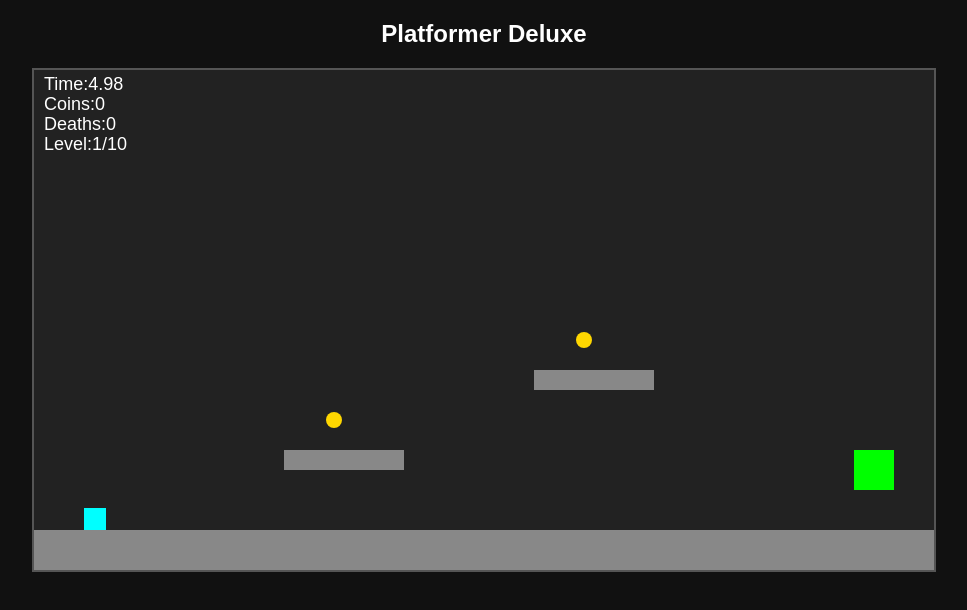
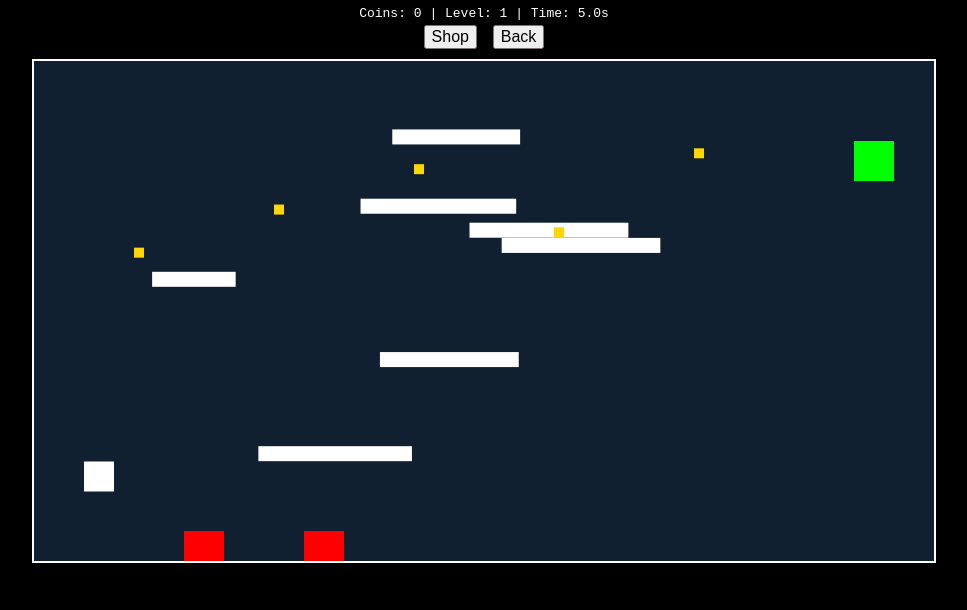
Before and after one commit to Bobqwaszx/Platformer, a plain HTML site: page index.html in a window 1280 px wide. Shown: the whole page, without its empty margins (156-1123 px from the left). Drawn offline with Linux system fonts and the light colour scheme.

Commit message:
Update index.html

```diff
--- a/index.html
+++ b/index.html
@@ -1,317 +1,310 @@
 <!DOCTYPE html>
 <html>
 <head>
-<meta charset="UTF-8">
-<title>Platformer Deluxe</title>
+<title>Platformer Challenge</title>
 <style>
-body{margin:0;background:#111;color:white;font-family:Arial;text-align:center}
-canvas{background:#222;display:block;margin:0 auto;border:2px solid #555}
+body{margin:0;background:black;color:white;font-family:monospace;text-align:center}
+canvas{background:#111;display:block;margin:auto;border:2px solid white}
+#ui{padding:6px}
+button{font-size:16px;margin:4px}
 </style>
 </head>
 <body>
-<h2>Platformer Deluxe</h2>
+
+<div id="ui">
+Coins: <span id="coins">0</span> |
+Level: <span id="level">1</span> |
+Time: <span id="time">0.0</span>s
+<br>
+<button onclick="openShop()">Shop</button>
+<button onclick="closeShop()">Back</button>
+<div id="shop" style="display:none"></div>
+</div>
+
 <canvas id="game" width="900" height="500"></canvas>
 
 <script>
 const canvas=document.getElementById("game");
 const ctx=canvas.getContext("2d");
 
+let gravity=0.5;
 let keys={};
+let level=0;
+let startTime=Date.now();
+let coins=0;
+let playerSkin="white";
+
+let skins={
+white:{color:"white",price:0},
+red:{color:"red",price:10},
+blue:{color:"cyan",price:15},
+gold:{color:"gold",price:25},
+purple:{color:"violet",price:35}
+};
+
+let owned=["white"];
+
 document.addEventListener("keydown",e=>keys[e.key]=true);
 document.addEventListener("keyup",e=>keys[e.key]=false);
 
-// -------- PLAYER / STATS ----------
-let coins=0;
-let totalCoins=0;
-let deaths=0;
-let startTime=null;
-let finished=false;
+class Player{
+constructor(){
+this.reset();
+}
+reset(){
+this.x=50;
+this.y=400;
+this.w=30;
+this.h=30;
+this.vx=0;
+this.vy=0;
+this.speed=3;
+this.jumpPower=8;
+this.onGround=false;
+this.jumpHold=0;
+this.maxJumps=2;   // DOUBLE JUMP ENABLED
+this.jumpsLeft=2;
+}
+update(){
+this.vx=0;
 
-let skins=[
-{name:"Cyan",color:"cyan",cost:0,owned:true},
-{name:"Red",color:"red",cost:15},
-{name:"Green",color:"lime",cost:25},
-{name:"Gold",color:"gold",cost:40},
-{name:"Void",color:"white",cost:60}
-];
-let currentSkin=0;
+if(keys["ArrowLeft"]) this.vx=-this.speed;
+if(keys["ArrowRight"]) this.vx=this.speed;
 
-let shopOpen=false;
+this.x+=this.vx;
+this.vy+=gravity;
+this.y+=this.vy;
 
-let gravity=0.5;
-let jumpPower=9;
-let maxJumpHold=18;
+this.onGround=false;
 
-let levelIndex=0;
+for(let p of platforms){
+if(this.x<p.x+p.w && this.x+this.w>p.x &&
+   this.y<p.y+p.h && this.y+this.h>p.y){
 
-// ---------- LEVELS (10) ----------
-function makeCoins(arr){
-return arr.map(c=>({x:c[0],y:c[1],r:8,taken:false}));
+if(this.vy>0 && this.y+this.h-p.y<20){
+this.y=p.y-this.h;
+this.vy=0;
+this.onGround=true;
+this.jumpsLeft=this.maxJumps;
 }
-
-const levels=[
-{theme:"grass",start:{x:50,y:420},goal:{x:820,y:380,w:40,h:40},
-platforms:[{x:0,y:460,w:900,h:40},{x:250,y:380,w:120,h:20},{x:500,y:300,w:120,h:20}],
-coins:makeCoins([[300,350],[550,270]])},
-
-{theme:"ice",start:{x:50,y:420},goal:{x:820,y:100,w:40,h:40},
-platforms:[{x:0,y:460,w:900,h:40},{x:200,y:350,w:120,h:20},{x:450,y:250,w:120,h:20},{x:650,y:170,w:120,h:20}],
-coins:makeCoins([[240,320],[500,220],[700,140]])},
-
-{theme:"wall",start:{x:50,y:420},goal:{x:820,y:60,w:40,h:40},
-platforms:[{x:0,y:460,w:900,h:40},{x:350,y:340,w:20,h:120},{x:550,y:220,w:20,h:120}],
-coins:makeCoins([[380,300],[580,180]])},
-
-{theme:"lava",start:{x:50,y:420},goal:{x:820,y:80,w:40,h:40},
-platforms:[{x:0,y:460,w:900,h:40},{x:200,y:360,w:100,h:20},{x:350,y:280,w:100,h:20},{x:520,y:200,w:100,h:20}],
-coins:makeCoins([[240,330],[380,250],[550,170]])},
-
-{theme:"sky",start:{x:50,y:420},goal:{x:820,y:60,w:40,h:40},
-platforms:[{x:0,y:460,w:900,h:40},{x:250,y:340,w:80,h:20},{x:450,y:260,w:80,h:20},{x:650,y:180,w:80,h:20}],
-coins:makeCoins([[280,310],[480,230],[680,150]])},
-
-{theme:"hard1",start:{x:50,y:420},goal:{x:820,y:60,w:40,h:40},
-platforms:[{x:0,y:460,w:900,h:40},{x:200,y:380,w:80,h:20},{x:350,y:320,w:80,h:20},{x:520,y:260,w:80,h:20}],
-coins:makeCoins([[230,350],[380,290],[560,230]])},
-
-{theme:"hard2",start:{x:50,y:420},goal:{x:820,y:60,w:40,h:40},
-platforms:[{x:0,y:460,w:900,h:40},{x:300,y:350,w:20,h:120},{x:600,y:200,w:20,h:120}],
-coins:makeCoins([[330,300],[630,150]])},
-
-{theme:"speed",start:{x:50,y:420},goal:{x:820,y:60,w:40,h:40},
-platforms:[{x:0,y:460,w:900,h:40},{x:200,y:350,w:100,h:20},{x:500,y:250,w:100,h:20}],
-coins:makeCoins([[230,320],[530,220]])},
-
-{theme:"insane",start:{x:50,y:420},goal:{x:820,y:60,w:40,h:40},
-platforms:[{x:0,y:460,w:900,h:40},{x:350,y:350,w:80,h:20},{x:600,y:250,w:80,h:20}],
-coins:makeCoins([[380,320],[630,220]])},
-
-{theme:"boss",start:{x:50,y:420},goal:null,
-platforms:[{x:0,y:460,w:900,h:40},{x:300,y:350,w:120,h:20},{x:600,y:250,w:120,h:20}],
-coins:makeCoins([[330,320],[650,220]])}
-];
-
-// -------- PLAYER --------
-let player;
-let boss;
-let shots=[];
-
-function resetPlayer(){
-const s=levels[levelIndex].start;
-player={x:s.x,y:s.y,w:22,h:22,vx:0,vy:0,onGround:false,jumps:2,hold:0,wall:false};
-boss=null;
-shots=[];
-
-if(levels[levelIndex].theme==="boss"){
-boss={x:750,y:380,w:40,h:40,hp:8,cd:0};
+else if(this.vy<0){
+this.vy=0;
 }
-}
-resetPlayer();
-
-// -------- SHOP ----------
-function openShop(){
-shopOpen=true;
-}
-function closeShop(){
-shopOpen=false;
-levelIndex++;
-if(levelIndex>=levels.length){finished=true;return;}
-resetPlayer();
-}
-
-// -------- UPDATE ----------
-function update(){
-if(finished)return;
-if(!startTime)startTime=performance.now();
-
-if(shopOpen){
-if(keys["1"]) buyOrSelect(1);
-if(keys["2"]) buyOrSelect(2);
-if(keys["3"]) buyOrSelect(3);
-if(keys["4"]) buyOrSelect(4);
-if(keys["Enter"]) closeShop();
-return;
-}
-
-let lvl=levels[levelIndex];
-
-// movement
-let accel=0.6;
-if(lvl.theme==="ice") accel=0.2;
-
-if(keys["ArrowLeft"]) player.vx-=accel;
-if(keys["ArrowRight"]) player.vx+=accel;
-player.vx*=0.9;
-
-if(keys["ArrowUp"]&&player.jumps>0){
-player.vy=-jumpPower;
-player.jumps--;
-player.hold=0;
-}
-if(keys["ArrowUp"]&&player.hold<maxJumpHold&&player.vy<0){
-player.vy-=0.3;
-player.hold++;
-}
-
-player.vy+=gravity;
-player.x+=player.vx;
-player.y+=player.vy;
-
-player.onGround=false;
-player.wall=false;
-
-for(const p of lvl.platforms){
-if(player.x<p.x+p.w&&player.x+player.w>p.x&&
-player.y+player.h>p.y&&player.y+player.h<p.y+20&&player.vy>=0){
-player.y=p.y-player.h;
-player.vy=0;
-player.onGround=true;
-player.jumps=2;
 }
 }
 
-// coins
-for(const c of lvl.coins){
-if(!c.taken &&
-player.x<c.x+10 && player.x+player.w>c.x-10 &&
-player.y<c.y+10 && player.y+player.h>c.y-10){
-c.taken=true;
-coins++;
-totalCoins++;
+for(let w of walls){
+if(this.x<w.x+w.w && this.x+this.w>w.x &&
+   this.y<w.y+w.h && this.y+this.h>w.y){
+
+// wall jump
+if(keys["ArrowUp"] && this.jumpsLeft>0){
+this.vy=-10;
+this.vx = (this.x < w.x ? -6 : 6);
+this.jumpsLeft--;
+}
 }
 }
 
-// goal
-if(lvl.goal){
-let g=lvl.goal;
-if(player.x<g.x+g.w&&player.x+player.w>g.x&&
-player.y<g.y+g.h&&player.y+player.h>g.y){
+// Jump press
+if(keys["ArrowUp"] && !this.jumpHeld){
+if(this.jumpsLeft>0){
+this.vy=-this.jumpPower;
+this.jumpHold=0;
+this.jumpsLeft--;
+}
+}
+this.jumpHeld=keys["ArrowUp"];
+
+// hold jump higher
+if(keys["ArrowUp"] && this.jumpHold<12){
+this.vy-=0.35;
+this.jumpHold++;
+}
+
+if(this.y>canvas.height) die();
+
+for(let s of spikes){
+if(this.x<s.x+s.w && this.x+this.w>s.x &&
+   this.y<s.y+s.h && this.y+this.h>s.y) die();
+}
+
+for(let c of coinList){
+if(!c.got &&
+this.x<c.x+10 && this.x+this.w>c.x &&
+this.y<c.y+10 && this.y+this.h>c.y){
+c.got=true;
+coins++;
+updateUI();
+}
+}
+
+if(this.x>goal.x && this.y>goal.y &&
+this.x<goal.x+40 && this.y<goal.y+40){
+nextLevel();
+}
+}
+draw(){
+ctx.fillStyle=skins[playerSkin].color;
+ctx.fillRect(this.x,this.y,this.w,this.h);
+}
+}
+
+let player=new Player();
+let platforms=[],spikes=[],walls=[],coinList=[],goal={x:850,y:400};
+
+function generateLevel(lv){
+platforms=[];spikes=[];walls=[];coinList=[];
+player.reset();
+
+let difficulty=lv+1;
+
+for(let i=0;i<5+difficulty;i++){
+platforms.push({
+x:Math.random()*800,
+y:Math.random()*400,
+w:80+Math.random()*80,
+h:15
+});
+}
+
+for(let i=0;i<difficulty;i++){
+spikes.push({
+x:150+i*120,
+y:470,
+w:40,h:30
+});
+}
+
+if(lv>=2){
+for(let i=0;i<3;i++){
+walls.push({x:300+i*150,y:300,w:20,h:200});
+}
+}
+
+for(let i=0;i<5;i++){
+coinList.push({x:100+i*140,y:200-Math.random()*120,got:false});
+}
+
+goal={x:820,y:80};
+}
+
+// boss level
+function bossLevel(){
+platforms=[{x:0,y:460,w:900,h:40}];
+spikes=[];
+walls=[];
+coinList=[];
+goal={x:820,y:420};
+
+boss={x:400,y:400,w:60,h:60,hp:10};
+}
+
+function die(){
+player.reset();
+}
+
+function nextLevel(){
+level++;
+if(level==10){
+bossLevel();
+}else if(level>10){
+alert("YOU WIN! Time: "+((Date.now()-startTime)/1000).toFixed(2)+"s");
+level=1;
+startTime=Date.now();
+generateLevel(level);
+}else{
+generateLevel(level);
+}
+updateUI();
+}
+
+function draw(){
+ctx.clearRect(0,0,canvas.width,canvas.height);
+
+// theme backgrounds
+let themes=["#111","#102030","#201020","#203010","#301010","#002222","#220022","#222200","#003300","#000"];
+ctx.fillStyle=themes[level%themes.length];
+ctx.fillRect(0,0,canvas.width,canvas.height);
+
+ctx.fillStyle="white";
+for(let p of platforms) ctx.fillRect(p.x,p.y,p.w,p.h);
+
+ctx.fillStyle="red";
+for(let s of spikes) ctx.fillRect(s.x,s.y,s.w,s.h);
+
+ctx.fillStyle="gray";
+for(let w of walls) ctx.fillRect(w.x,w.y,w.w,w.h);
+
+ctx.fillStyle="gold";
+for(let c of coinList) if(!c.got) ctx.fillRect(c.x,c.y,10,10);
+
+ctx.fillStyle="lime";
+ctx.fillRect(goal.x,goal.y,40,40);
+
+if(level==10 && boss){
+ctx.fillStyle="purple";
+ctx.fillRect(boss.x,boss.y,boss.w,boss.h);
+
+if(player.x<boss.x+boss.w && player.x+player.w>boss.x &&
+player.y<boss.y+boss.h && player.y+player.h>boss.y){
+boss.hp--;
+player.vy=-8;
+if(boss.hp<=0){
+alert("Boss defeated!");
+nextLevel();
+}
+}
+}
+
+player.update();
+player.draw();
+
+document.getElementById("time").innerText=
+((Date.now()-startTime)/1000).toFixed(1);
+
+requestAnimationFrame(draw);
+}
+
+function updateUI(){
+document.getElementById("coins").innerText=coins;
+document.getElementById("level").innerText=level;
+}
+
+function openShop(){
+document.getElementById("shop").style.display="block";
+let html="<b>Skins</b><br>";
+for(let k in skins){
+let s=skins[k];
+if(!owned.includes(k)){
+html+=`<button onclick="buy('${k}')">${k} (${s.price})</button>`;
+}else{
+html+=`<button onclick="equip('${k}')">Use ${k}</button>`;
+}
+}
+document.getElementById("shop").innerHTML=html;
+}
+function closeShop(){
+document.getElementById("shop").style.display="none";
+}
+
+function buy(name){
+let s=skins[name];
+if(coins>=s.price){
+coins-=s.price;
+owned.push(name);
+updateUI();
 openShop();
 }
 }
-
-// boss
-if(lvl.theme==="boss" && boss){
-boss.cd--;
-if(boss.cd<=0){
-boss.cd=50;
-shots.push({x:boss.x,y:boss.y+10,vx:-6});
-}
-for(const s of shots){
-s.x+=s.vx;
-if(player.x<s.x+10&&player.x+player.w>s.x&&
-player.y<s.y+10&&player.y+player.h>s.y){
-deaths++; resetPlayer(); return;
-}
-}
-if(player.x>boss.x-20&&player.y>boss.y-20){
-boss.hp--;
-player.vx=-6;
-if(boss.hp<=0){finished=true;}
-}
+function equip(name){
+playerSkin=name;
 }
 
-if(player.y>600){deaths++;resetPlayer();}
-}
-
-// -------- SHOP BUY ----------
-function buyOrSelect(i){
-let s=skins[i];
-if(!s) return;
-if(!s.owned){
-if(coins>=s.cost){coins-=s.cost; s.owned=true;}
-}else currentSkin=i;
-}
-
-// -------- DRAW ----------
-function draw(){
-ctx.clearRect(0,0,900,500);
-
-if(finished){
-ctx.fillStyle="white";
-ctx.font="50px Arial";
-ctx.fillText("YOU WIN",350,220);
-let t=((performance.now()-startTime)/1000).toFixed(2);
-ctx.font="30px Arial";
-ctx.fillText("Time: "+t+"s",380,270);
-ctx.fillText("Deaths: "+deaths,380,310);
-ctx.fillText("Coins: "+totalCoins,380,350);
-return;
-}
-
-if(shopOpen){
-ctx.fillStyle="black";
-ctx.fillRect(0,0,900,500);
-ctx.fillStyle="white";
-ctx.font="40px Arial";
-ctx.fillText("SHOP",380,80);
-ctx.font="20px Arial";
-ctx.fillText("Coins: "+coins,20,40);
-ctx.fillText("Press number to buy/select. Enter to continue.",200,450);
-
-skins.forEach((s,i)=>{
-ctx.fillStyle=s.color;
-ctx.fillRect(200,140+i*60,40,40);
-ctx.fillStyle="white";
-let txt=s.name+" ";
-if(!s.owned) txt+="Cost:"+s.cost;
-else txt+="Owned";
-if(i===currentSkin) txt+=" (equipped)";
-ctx.fillText((i)+": "+txt,260,170+i*60);
-});
-return;
-}
-
-// level draw
-let lvl=levels[levelIndex];
-ctx.fillStyle="#222";
-ctx.fillRect(0,0,900,500);
-
-// platforms
-ctx.fillStyle="#888";
-for(const p of lvl.platforms) ctx.fillRect(p.x,p.y,p.w,p.h);
-
-// coins
-ctx.fillStyle="gold";
-for(const c of lvl.coins) if(!c.taken){
-ctx.beginPath();
-ctx.arc(c.x,c.y,8,0,Math.PI*2);
-ctx.fill();
-}
-
-// boss
-if(lvl.theme==="boss" && boss){
-ctx.fillStyle="purple";
-ctx.fillRect(boss.x,boss.y,boss.w,boss.h);
-ctx.fillStyle="red";
-for(const s of shots) ctx.fillRect(s.x,s.y,10,10);
-ctx.fillStyle="white";
-ctx.fillText("Boss HP:"+boss.hp,720,30);
-}
-
-// goal
-if(lvl.goal){
-ctx.fillStyle="lime";
-let g=lvl.goal;
-ctx.fillRect(g.x,g.y,g.w,g.h);
-}
-
-// player
-ctx.fillStyle=skins[currentSkin].color;
-ctx.fillRect(player.x,player.y,player.w,player.h);
-
-// UI
-let t=((performance.now()-startTime)/1000).toFixed(2);
-ctx.fillStyle="white";
-ctx.font="18px Arial";
-ctx.fillText("Time:"+t,10,20);
-ctx.fillText("Coins:"+coins,10,40);
-ctx.fillText("Deaths:"+deaths,10,60);
-ctx.fillText("Level:"+(levelIndex+1)+"/10",10,80);
-}
-
-function loop(){update();draw();requestAnimationFrame(loop);}
-loop();
+level=1;
+generateLevel(level);
+updateUI();
+draw();
 </script>
 </body>
 </html>
```
